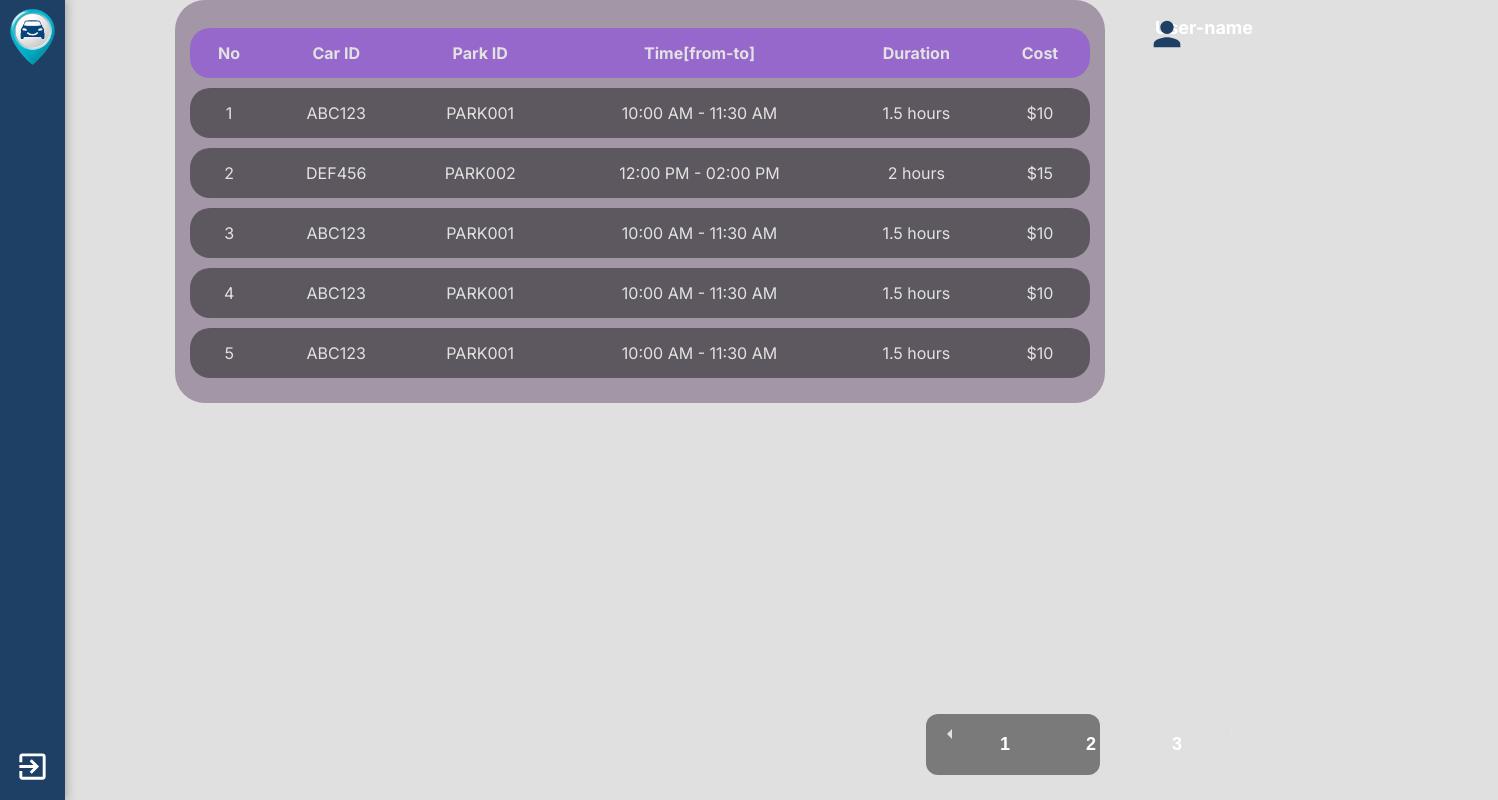
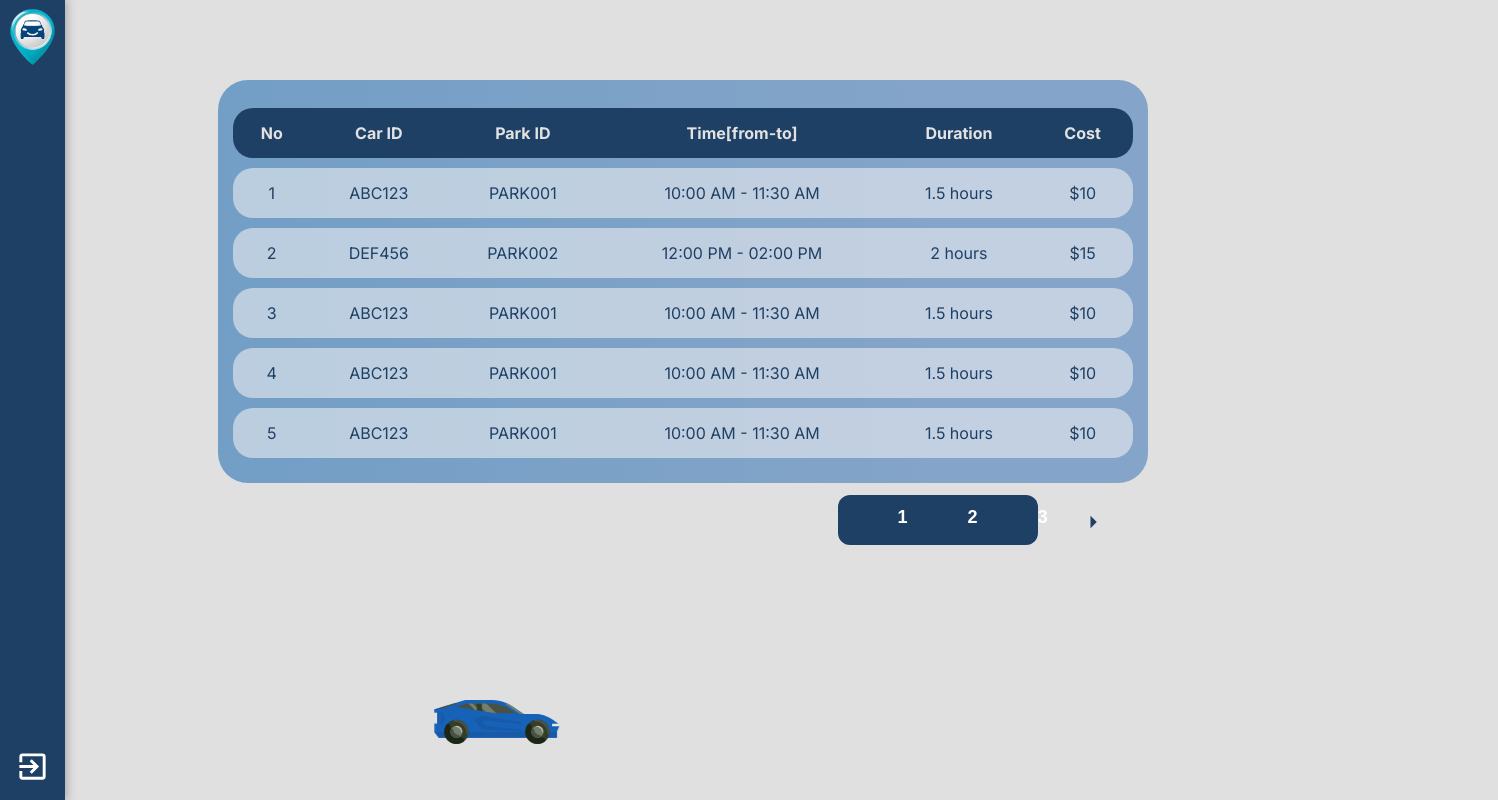
Before and after one commit to raghad-ns/smart-parking-ui, a React (Create React App) app: page /history in a window 1280 px wide. Shown: the whole page, 1498 px wide, since content can reach past the window. Built offline with nearby package versions, Linux system fonts and the light colour scheme; sample sign-in values are in the browser's storage.

Commit message:
edit style+ creat new row (ex)

```diff
--- a/package.json
+++ b/package.json
@@ -20,14 +20,13 @@
     "react": "^18.2.0",
     "react-dom": "^18.2.0",
     "react-router-dom": "^6.20.1",
-    "react-icons": "^5.0.0",
     "react-scripts": "5.0.1",
     "sass": "^1.69.5",
     "typescript": "^4.9.5",
     "web-vitals": "^2.1.4"
   },
   "scripts": {
-    "start": "react-scripts start",
+    "start": " set HTTPS=true react-scripts start",
     "build": "react-scripts build",
     "test": "react-scripts test",
     "eject": "react-scripts eject"
--- a/src/App.tsx
+++ b/src/App.tsx
@@ -18,7 +18,7 @@ import Header from './components/core/header/header';
 import OTPForm from './Pages/OTP/OTP.page';
 import OTPMessage from './Pages/otp-message/otp-message.page';
 import ManagerEnrollment from './Pages/manager-enrollment/manager-enrollment';
-import ParkingSimulationComponent from './simulationPages/parking-simulaion/parking-simulation';
+import ParkingSimulationComponent from './simulationPages/parking-simulaion/parking-simulation'
 import sideImage from './assets/auto.png'
 function App() {
   return (
@@ -44,8 +44,8 @@ function App() {
             <Route path='/reflect-enrollment' element={<RoleGuard allowedRoles={['Admin']}><Reflect /></RoleGuard>} />
             <Route path='/manager-enrollment' element={<RoleGuard allowedRoles={['Admin']}><ManagerEnrollment /></RoleGuard>} />
             <Route path='/charge-wallet' element={<Charge />} />
-            <Route path='/history' element={<RoleGuard><HistoryTable /></RoleGuard>} />
-            <Route path='/parking' element={<RoleGuard><ParkingSimulationComponent /></RoleGuard>} />
+            <Route path='/history' element={<HistoryTable />} />
+            <Route path='/parking' element={<ParkingSimulationComponent />}/>
           </Routes>
         </BrowserRouter>
       </UserProvider>
--- a/src/Pages/History-table/History-table.scss
+++ b/src/Pages/History-table/History-table.scss
@@ -5,45 +5,39 @@
   justify-content: center;
   align-items: center;
   width: 100%;
-  height: 100%;
+  height: 100%
 }
 .history-table {
-  display: flex;
-  align-items: center;
-  justify-content: center;
+   display: flex;
+  position: absolute;
+  top: 10%;
+   left: 17%;
   width: 100%;
-  // position: relative;
-  .user-info {
-    position: absolute;
-    top: 5px;
-    right: 15px;
-    display: flex;
-    justify-content: center;
-    align-items: center;
-    flex-direction: column;
-    padding: 12px;
-    font-size: large;
-    font-weight: bold;
-    color: white;
-  }
+  // .user-info {
+  //   position: absolute;
+  //   top: 20%;
+  //   right: 15px;
+  //   display: flex;
+  //   justify-content: center;
+  //   align-items: center;
+  //   flex-direction: column;
+  //   padding: 12px;
+  //   font-size: large;
+  //   font-weight: bold;
+  //   color: white;
+  // }
   .pagination {
     position: absolute;
-    // position: relative;
-    bottom: 25px;
-    right: 180px;
+    top: 103%;
+  right:460px;
     display: flex;
-    // width: 50px;
     justify-content: space-evenly;
-    // margin: 12px;
     border-radius: 12px;
-    width: 150px;
-    padding-left: 12px;
-    padding-right: 12px;
-    background-color: rgba(35, 35, 35, 0.54);
+    width: 200px;
+    background-color: #1f4065;
     button {
-      margin: 8px;
       font-size: large;
-      font-weight: bold;
+      font-weight: 600;
       color: white;
       border: none;
       background: none;
@@ -51,22 +45,20 @@
       &:focus {
         background-color: #ffffff;
         border-radius: 50%;
-        color: black;
+        color:#729ec5;
       }
     }
-    .arrowleft {
-      cursor: pointer;
-      padding-top: 8px;
-      color: #e2e2e2;
-    }
+    .arrowleft,
     .arrowright {
       cursor: pointer;
-      color: #e2e2e2;
-      padding-top: 6px;
+      padding-top: 12px;
+      color:#1f4065;
+     font-size: 30px;
     }
+
   }
   .background-table {
-    background-color: rgba(70, 38, 78, 0.4);
+    background: linear-gradient(268.29deg, #84a4c9 24.2%, #729ec5 102.72%);
     width: 900px;
     padding: 15px;
     padding-top: 18px;
@@ -75,7 +67,6 @@
       width: 100%;
       border-collapse: separate; /* Use separate border model */
       border-spacing: 0 10px;
-      //   border-collapse: collapse;
       color: #e2e2e2;
       th,
       td {
@@ -85,12 +76,7 @@
       }
 
       th {
-        background-color: rgba(
-          140,
-          60,
-          242,
-          0.5
-        ); /* Background color with 63% transparency */
+        background-color: #1f4065;
       }
       th:nth-child(6) {
         border-top-right-radius: 20px;
@@ -103,7 +89,8 @@
       td {
         padding: 15px;
         margin-top: 12px;
-        background-color: rgba(35, 35, 35, 0.54);
+        color: #1f4065;
+        background-color: rgba(248, 245, 245, 0.54);
       }
       td:nth-child(1) {
         border-top-left-radius: 20px;
@@ -119,9 +106,45 @@
       }
 
       tr:hover {
-        color: black;
-        background-color: rgba(255, 255, 255);
+        cursor: pointer;
+        text-shadow: 1px 1px 2px rgba(255, 255, 255, 0.782);/* Adjust the shadow values as needed */
+
+        background-color: #729ec5;
       }
     }
   }
 }
+
+
+.car-animation {
+  position: fixed;
+  bottom: 10px;
+  left: 0;
+  z-index: 1000; /* Adjust the z-index as needed to ensure it's above other elements */
+  animation: moveForward 7s forwards, fadeOut 1s 7s forwards; /* Adjusted for a 10-second durati
+}
+
+.car-image {
+  width: 150px; /* Adjust the width as needed */
+  height: auto; /* Maintain aspect ratio */
+}
+
+@keyframes moveForward {
+  from {
+    transform: translateX(-50%);
+  }
+  to {
+    transform: translateX(
+      calc(-50% + 400%)
+    ); /* Move to the right by 100% of the container width */
+  }
+}
+
+@keyframes fadeOut {
+  from {
+    opacity: 1;
+  }
+  to {
+    opacity: 0;
+  }
+}
--- a/src/Pages/History-table/History-table.tsx
+++ b/src/Pages/History-table/History-table.tsx
@@ -1,23 +1,29 @@
-import React, { useState } from "react";
+import React, { useState, useEffect } from "react";
 import "./History-table.scss"; // Import your SCSS file here
 import { Person, ArrowLeft, ArrowRight } from "@mui/icons-material";
 import { historyData } from "./Data-table";
-
+import car from "../../assets/sport-car.png";
 const HistoryTable = () => {
-  // eslint-disable-next-line
   const [data, setData] = useState(historyData);
   const itemsPerPage = 5; // Number of items to display per page
   const [currentPage, setCurrentPage] = useState(1);
+  const [showCarAnimation, setShowCarAnimation] = useState(true);
 
   const paginate = (pageNumber: number) => setCurrentPage(pageNumber);
-
   const indexOfLastItem = currentPage * itemsPerPage;
   const indexOfFirstItem = indexOfLastItem - itemsPerPage;
-  // eslint-disable-next-line
   const currentItems = data.slice(indexOfFirstItem, indexOfLastItem);
 
   const totalPageCount = Math.ceil(data.length / itemsPerPage);
+  useEffect(() => {
+    // Hide the car animation after 3 seconds
+    const timeoutId = setTimeout(() => {
+      setShowCarAnimation(false);
+    }, 10000);
 
+    // Clear the timeout to prevent memory leaks
+    return () => clearTimeout(timeoutId);
+  }, []);
   const renderTables = () => {
     const tables = [];
     for (let i = 1; i <= totalPageCount; i++) {
@@ -57,10 +63,15 @@ const HistoryTable = () => {
   return (
     <div className="history-page-wrapper">
       <div className="history-table">
-        <div className="user-info">
+        {/* <div className="user-info">
           <Person className="icons" style={{ fontSize: "2.5rem" }} />
           <span className="username">User-name</span>
-        </div>
+        </div> */}
+        {showCarAnimation && (
+          <div className="car-animation">
+            <img src={car} alt="Car Animation" className="car-image" />
+          </div>
+        )}
         {renderTables()[currentPage - 1]}
         <div className="pagination">
           <ArrowLeft
--- a/src/Pages/Login/login.scss
+++ b/src/Pages/Login/login.scss
@@ -15,13 +15,14 @@
     input[type="text"],
     input[type="password"],
     input[type="email"] {
-      width: calc(100%);
+      width: 285px;
       padding: 14px 20px;
       border-radius: 5px;
       border: none;
       background-color: rgba(0, 0, 0, 0.2);
       margin-bottom: 10px;
       font-size: larger;
+
 
       &::placeholder {
         color: #1f406599;
--- a/src/simulationPages/parking-simulaion/parking-simulation.tsx
+++ b/src/simulationPages/parking-simulaion/parking-simulation.tsx
@@ -2,7 +2,7 @@ import React, { useState, useEffect, useRef } from "react";
 import "./parking-simulation.scss";
 import CloudIcon from "@mui/icons-material/Cloud";
 import car from "../../assets/sport-car.png";
-import trees from '../../assets/forest.png';
+import trees from "../../assets/forest.png";
 import {
   parkmeterDatafile,
   Parkmeter,
@@ -12,23 +12,38 @@ import {
 import parkmeterImage from "../../assets/parking-meter (4).png";
 import disabledParkMeterImage from "../../assets/parking-meter (3).png";
 import noSignalImage from "../../assets/no-signal.png";
-// import moon from "../../moon.png";
-// import star from "../../stars.png";
 import blackCar from "../../assets/blackCar.png";
-
+import { historyData } from "../../Pages/History-table/Data-table";
+import { useNavigate } from "react-router-dom";
+type HistoryDataRow = {
+  No: number;
+  "car-id": string;
+  "park-id": string;
+  Time: string;
+  duration: string;
+  cost: string;
+};
 const ParkingSimulationComponent: React.FC = () => {
-  const [selectedPark, setSelectedPark] = useState<number | null>(null);
+  const [data, setData] = useState<HistoryDataRow[]>(historyData);
+  const [selectedPark, setSelectedPark] = useState<string>("");
   const [parkmeterData, setParkmeterData] = useState(parkmeterDatafile);
   const [startedTimers, setStartedTimers] = useState<number[]>([]);
   const [parts, setParts] = useState<string[]>(["00", "00", "00"]);
   const [timerStarted, setTimerStarted] = useState(false);
   const [initialRender, setInitialRender] = useState(true);
   const [leaveButtonClicked, setLeaveButtonClicked] = useState(false);
-  const [selectedVehicle, setSelectedVehicle] = useState(0);
+  const [selectedVehicle, setSelectedVehicle] = useState("");
   const [isVehicleSelected, setIsVehicleSelected] = useState(false);
+  const [durationParts, setDurationParts] = useState<string[]>([
+    "00",
+    "00",
+    "00",
+  ]);
+
+  const navigate = useNavigate();
 
   const handleActiveParkmeter = (ele: Parkmeter) => {
-    if (selectedVehicle === 0) {
+    if (selectedVehicle === "") {
       alert("You must select a car first!");
     } else if (ele.status === "Available") {
       setIsVehicleSelected(false);
@@ -64,20 +79,26 @@ const ParkingSimulationComponent: React.FC = () => {
   };
 
   const handleBlueCar = (ele: Vehicle) => {
-    setSelectedVehicle((prev) => (prev === ele.id ? 0 : ele.id));
+    setSelectedVehicle((prev) => (prev === ele.id ? "" : ele.id));
     setIsVehicleSelected(true);
   };
 
-  const updateParkStatus = (parkId: number) => {
+  const updateParkStatus = (parkId: string) => {
     setParkmeterData((prevParkmeterData: any) => {
       return prevParkmeterData.map((park: any) =>
-        park.id === parkId ? { ...park, status: "Reserved",connection: true} : park
+        park.id === parkId
+          ? { ...park, status: "Reserved", connection: true }
+          : park
       );
     });
 
-    setStartedTimers((prevStartedTimers) => [...prevStartedTimers, parkId]);
+    setStartedTimers((prevStartedTimers) => [
+      ...prevStartedTimers,
+      parseInt(parkId, 10),
+    ]);
     setTimerStarted(true);
   };
+
   const handleLeaveButtonClick = () => {
     console.log(leaveButtonClicked, "leave");
     // Set the leaveButtonClicked state to true
@@ -88,32 +109,53 @@ const ParkingSimulationComponent: React.FC = () => {
 
     if (meter !== null && vehicle !== null) {
       const vehicleBounds = vehicle.getBoundingClientRect();
-      // const meterBounds = meter.getBoundingClientRect();
-
       const horizontalDistance = 1300 + vehicleBounds.right;
       const verticalDistance = vehicleBounds.bottom;
-
-      // logic is in progress...
 
       vehicle.style.transform = `translate(${horizontalDistance + 1800}px, ${
         -100 + verticalDistance
       }px) `;
     }
-    // Calculate the elapsed time
+
     const now = new Date();
     const elapsedTime = now.getTime() - startDate.getTime();
 
-    // Convert milliseconds to seconds, minutes, and hours
+    // Convert milliseconds to seconds
     const seconds = Math.floor(elapsedTime / 1000);
-    const minutes = Math.floor(seconds / 60);
-    const hours = Math.floor(minutes / 60);
 
-    // Log the elapsed time
-    console.log(
-      `Elapsed time: ${hours} hours, ${minutes % 60} minutes, ${
-        seconds % 60
-      } seconds`
-    );
+    // Calculate duration in hours, minutes, and seconds
+    const durationHours = Math.floor(seconds / 3600);
+    const durationMinutes = Math.floor((seconds % 3600) / 60);
+    const durationSeconds = seconds % 60;
+
+    // Format duration parts with leading zeros
+    const formattedHours = durationHours.toString().padStart(2, "0");
+    const formattedMinutes = durationMinutes.toString().padStart(2, "0");
+    const formattedSeconds = durationSeconds.toString().padStart(2, "0");
+
+    // Set the duration parts state
+    setDurationParts([formattedHours, formattedMinutes, formattedSeconds]);
+
+    // Calculate cost
+    const cost = durationHours * 5; // $5 per half hour
+
+    // Add a new row to history data
+    const newHistoryRow: HistoryDataRow = {
+      No: data.length + 1,
+      "car-id": selectedVehicle,
+      "park-id": selectedPark,
+      Time: `${startDate.toLocaleTimeString()} - ${now.toLocaleTimeString()}`,
+      duration: `${formattedHours}:${formattedMinutes}:${formattedSeconds}`,
+      cost: `$${cost}`,
+    };
+    console.log(newHistoryRow, "row");
+
+    setData((prevData: HistoryDataRow[]) => [...prevData, newHistoryRow]);
+
+    setTimeout(() => {
+      // Navigate to the history table
+      navigate("/history"); // Update the route path accordingly
+    }, 3000);
   };
 
   const one_second = 1000;
@@ -124,6 +166,11 @@ const ParkingSimulationComponent: React.FC = () => {
   const faceRef = useRef<HTMLParagraphElement | null>(null);
 
   const requestAnimationFrameRef = useRef<number | null>(null);
+
+  // Find the park data with the matching ID
+  const selectedParkData = parkmeterData.find(
+    (park: any) => park.id === selectedPark
+  );
 
   const tick = () => {
     const now = new Date();
@@ -148,21 +195,12 @@ const ParkingSimulationComponent: React.FC = () => {
       setInitialRender(false);
       return;
     }
-    console.log(selectedPark, "selectedpark");
-    console.log(
-      selectedPark && parkmeterData[selectedPark - 1].status,
-      "status"
-    );
-    console.log(
-      selectedPark && parkmeterData[selectedPark - 1].connection,
-      "connection"
-    );
 
-    // const selectedParkData = parkmeterData.find(
-    //   (park: any) => park.id === selectedPark
-    // );
-
-    if (timerStarted && selectedPark && startedTimers.includes(selectedPark)) {
+    if (
+      timerStarted &&
+      selectedPark &&
+      startedTimers.includes(parseInt(selectedPark, 10))
+    ) {
       tick();
     }
 
@@ -200,20 +238,21 @@ const ParkingSimulationComponent: React.FC = () => {
   ]);
 
   return (
-    <div className="body">
+    <div className="body-simulation">
       <div className="sky">
         <CloudIcon className="cloud-icon" />
         <CloudIcon className="cloud-icon" />
-        <img src={trees} alt="trees" className="tree1"/>
-        <img src={trees} alt="trees" className="tree2"/>
-        <img src={trees} alt="trees" className="tree3"/>
-        <img src={trees} alt="trees" className="tree4"/>
-        <img src={trees} alt="trees" className="tree5"/>
+        <img src={trees} alt="trees" className="tree1" />
+        <img src={trees} alt="trees" className="tree2" />
+        <img src={trees} alt="trees" className="tree3" />
+        <img src={trees} alt="trees" className="tree4" />
+        <img src={trees} alt="trees" className="tree5" />
       </div>
       <div className="grass"></div>
       <div className="parkmeter">
         {parkmeterData.map((meter: any) => (
           <button
+            className="button-simulation"
             key={meter.id}
             onClick={() => handleActiveParkmeter(meter)}
             id={`parkmeter-${meter.id}`}
@@ -269,7 +308,8 @@ const ParkingSimulationComponent: React.FC = () => {
         ))}
       </div>
       {selectedPark !== null &&
-        parkmeterData[selectedPark - 1].status === "Reserved" && (
+        parkmeterData.find((park) => park.id === selectedPark)?.status ===
+          "Reserved" && (
           <div className="clock-leave">
             <div className="timer-group">
               <div className="timer hour">
```
Also changed, not shown: src/Pages/Login/login.tsx (+21 -20 lines), src/simulationPages/parking-simulaion/parking-simulation.scss (+26 -15 lines), src/simulationPages/parking-simulaion/parkingData.ts (+8 -8 lines), 1 other file (tests, documents, lock files or other folders).
